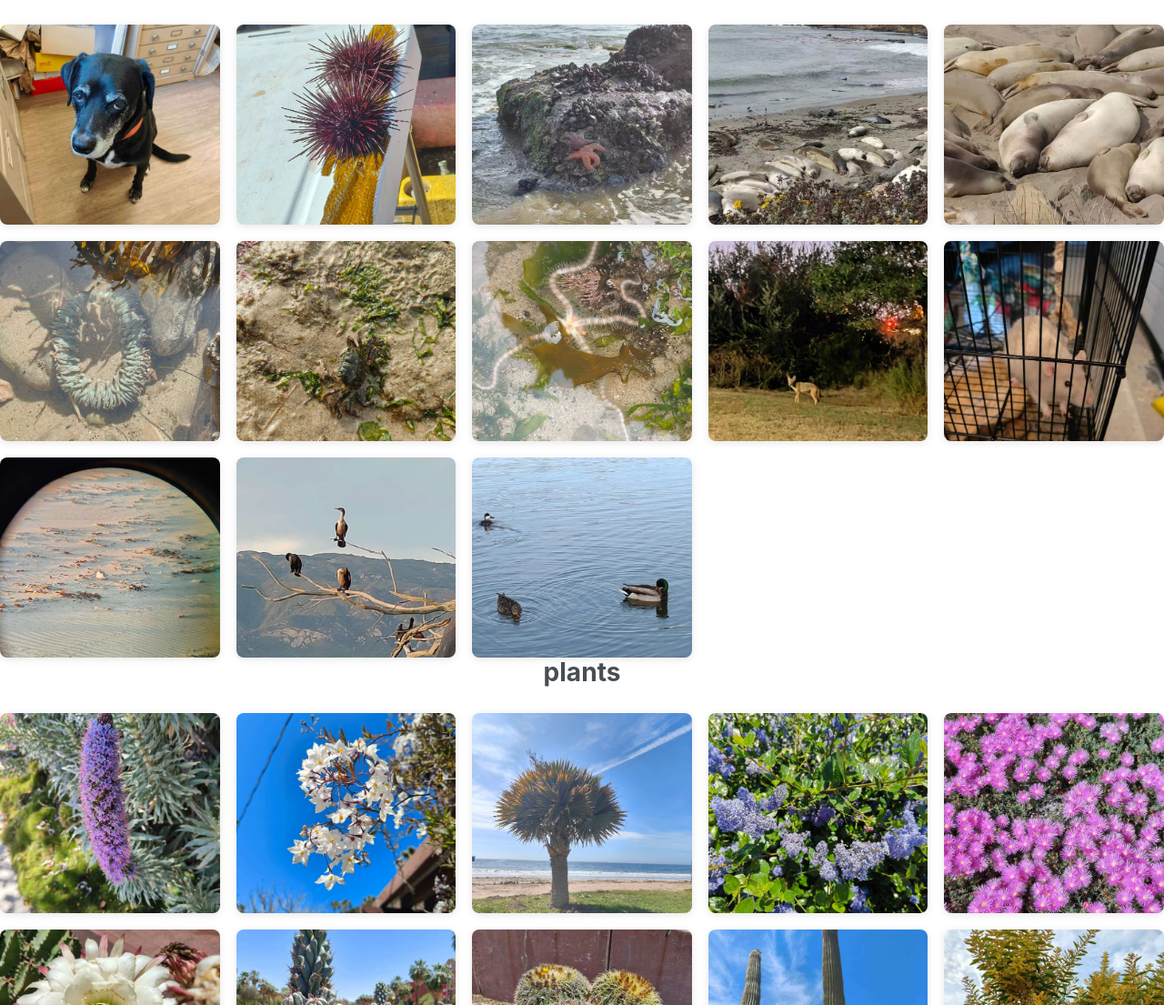
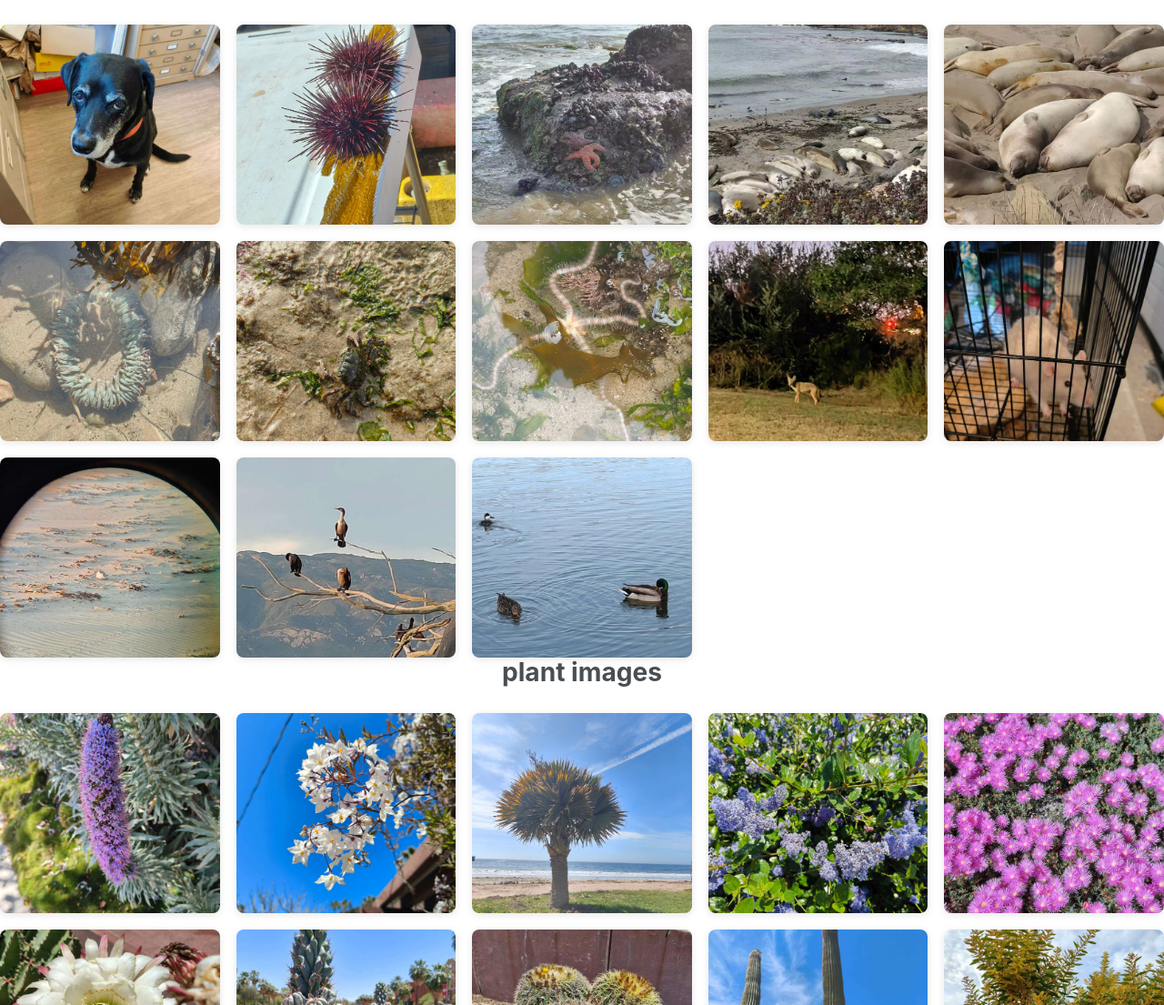
Before and after one commit to yangluo-geol/yangluo-geol.github.io, a Jekyll site: the page built from _pages/portfolio.md, in a window 1280 px wide and 1400 px high, scrolled down 1120 px. Shown: the part 295-1400 px from the top of the window at 91% size. Built offline with Jekyll 4.4.1, drawn with Linux system fonts in a browser that asks for light colours; a script that is not in the unit is left out.

Commit message:
Update portfolio.md

```diff
--- a/_pages/portfolio.md
+++ b/_pages/portfolio.md
@@ -67,7 +67,7 @@ permalink: /portfolio/
   </a>
 </div>
 
-<h1>animals</h1>
+<h1>animal images</h1>
 
 <div class="photo-grid">
   <a href="/assets/images/animal1.jpg" data-lightbox="field" data-title="Murphy">
@@ -111,7 +111,7 @@ permalink: /portfolio/
   </a>
 </div>
 
-<h1>plants</h1>
+<h1>plant images</h1>
 
 <div class="photo-grid">
   <a href="/assets/images/plant1.jpg" data-lightbox="field" data-title="plant1">
```
